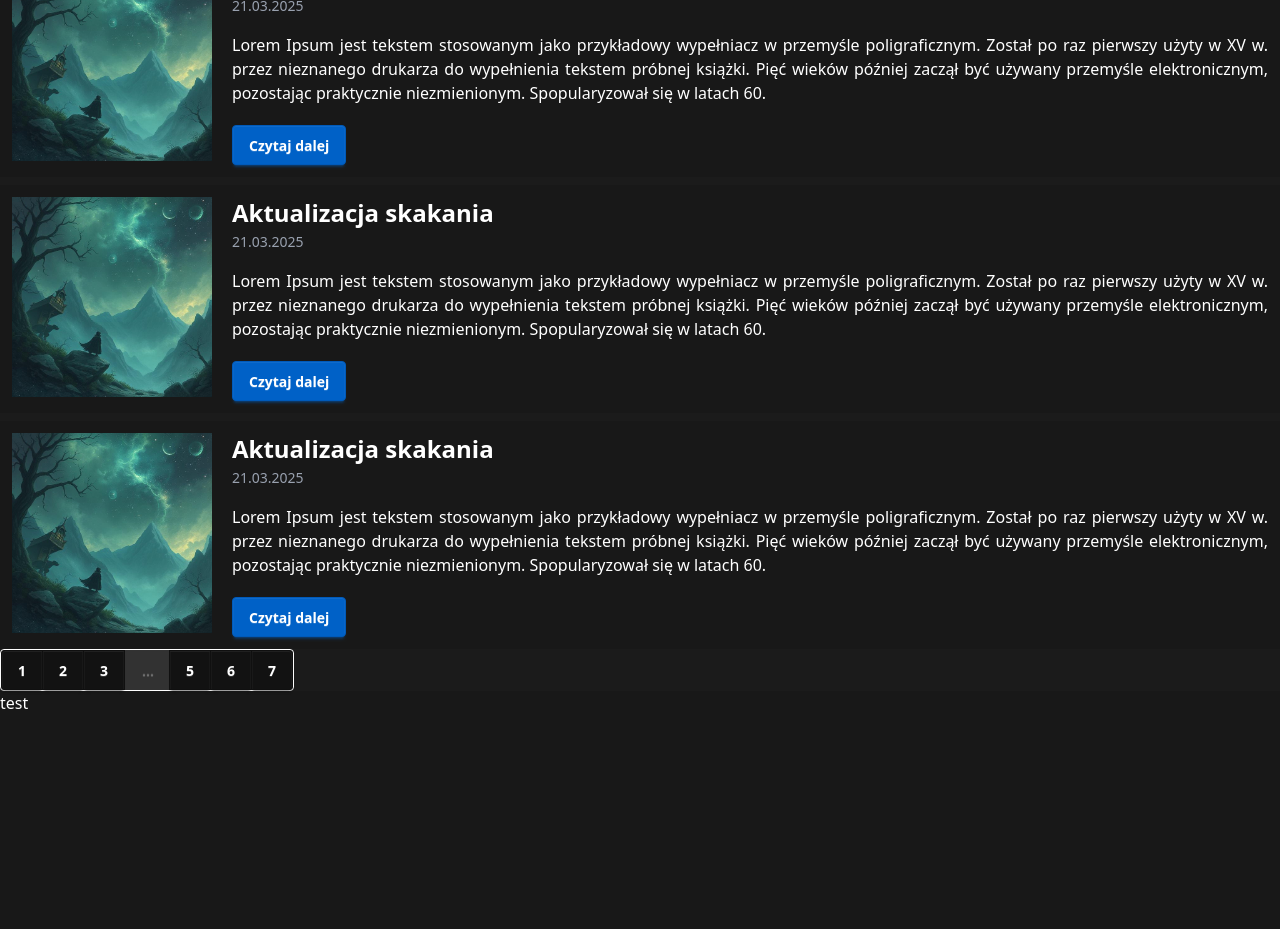
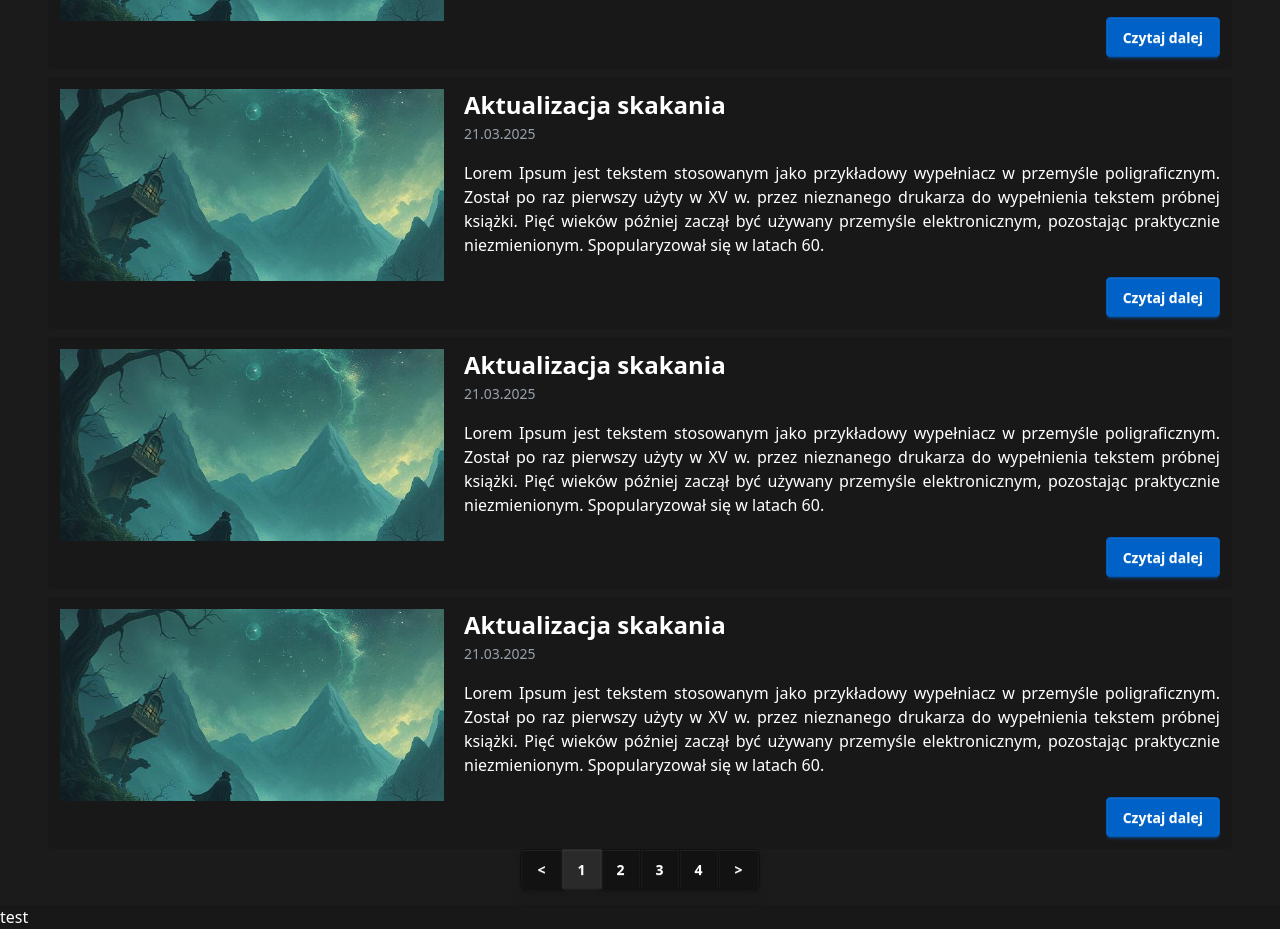
Before and after one commit to MePerson1/epickie-gry, a React (Vite) app: page /news in a window 1280 px wide. Shown: the part 1360-2289 px from the top of the page. Before the commit the page ends 2075 px from the top, so only its background shows below. Built offline with nearby package versions, Linux system fonts and the light colour scheme.

Commit message:
Improvments in styling and align

```diff
--- a/src/components/Footer.jsx
+++ b/src/components/Footer.jsx
@@ -1,7 +1,8 @@
 const Footer = () => {
-  return <footer>
+  return (
+  <footer>
     test
-  </footer>;
+  </footer>);
 };
 
 export default Footer;
--- a/src/components/NewsPage/NewsCardSmall.jsx
+++ b/src/components/NewsPage/NewsCardSmall.jsx
@@ -3,16 +3,18 @@ const NewsCardSmall = () =>
     {
         const loremIpsum = "Lorem Ipsum jest tekstem stosowanym jako przykładowy wypełniacz w przemyśle poligraficznym. Został po raz pierwszy użyty w XV w. przez nieznanego drukarza do wypełnienia tekstem próbnej książki. Pięć wieków później zaczął być używany przemyśle elektronicznym, pozostając praktycznie niezmienionym. Spopularyzował się w latach 60.";
         return(
-        <div className="bg-base-100 grid grid-flow-col gap-5 p-3 content-center">
+        <div className="rounded bg-base-100 grid grid-flow-col gap-5 p-3 content-center">
 
             <div>
-                <img className="w-50" alt="news-png" src={newsImage}/>
+                <img className="h-48 w-96 object-cover" alt="news-png" src={newsImage}/>
             </div>
             <div >
-                <div className="text-2xl font-bold">Aktualizacja skakania</div>
+                <div className="text-2xl font-bold hover:underline">Aktualizacja skakania</div>
                 <a className='text-sm text-gray-400'>21.03.2025</a>
                 <div className="mt-4 text-justify">{loremIpsum}</div>
-                <button className='btn btn-accent mt-5'>Czytaj dalej</button>
+                <div className="flex justify-end mt-5">
+            <button className='btn btn-accent'>Czytaj dalej</button>
+            </div>
             </div>
         </div>
         );
--- a/src/components/Paggination.jsx
+++ b/src/components/Paggination.jsx
@@ -1,14 +1,19 @@
 const Paggination = () =>
 {
     return(
-        <div class="join border rounded">
-            <button class="join-item btn">1</button>
-            <button class="join-item btn">2</button>
-            <button class="join-item btn">3</button>
-            <button class="join-item btn btn-disabled">...</button>
-            <button class="join-item btn">5</button>
-            <button class="join-item btn">6</button>
-            <button class="join-item btn">7</button>
+        <div class="join shadow-lg">
+            <button class="join-item btn ">{"<"}</button>
+            <input
+                className="join-item btn btn-square"
+                type="radio"
+                name="options"
+                aria-label="1"
+                checked="checked"
+                />
+            <input className="join-item btn btn-square" type="radio" name="options" aria-label="2" />
+            <input className="join-item btn btn-square" type="radio" name="options" aria-label="3" />
+            <input className="join-item btn btn-square" type="radio" name="options" aria-label="4" />
+            <button class="join-item btn ">{">"}</button>
         </div>
     );
 }
--- a/src/views/NewsPage.jsx
+++ b/src/views/NewsPage.jsx
@@ -7,8 +7,9 @@ const NewsPage = () => {
   ]
 
   return (
-    <div className="bg-neutral">
-      <div className="flex items-center justify-between p-3">
+    <div className="bg-neutral p-4">
+      <div className="mr-8 ml-8">
+        <div className="flex items-center justify-between mb-4">
         <h1 className="text-xl font-semibold">Aktualności</h1>
           <label className="select ">
             <span className="label text-white ">Sortuj</span>
@@ -21,13 +22,16 @@ const NewsPage = () => {
             </label>
         </div>
 
-      <div className="grid grid-cols-1 gap-2">
+        <div className="grid grid-cols-1 gap-2 ">
           {
               aktualnosci.map((aktualnosc) =>
               (<NewsCardSmall/>))
           }
         </div>
+        <div className="flex justify-center">
           <Paggination />
+        </div>
+      </div>
     </div>
   );
 };
```
Lines whose indentation alone changed are shown as unchanged.
